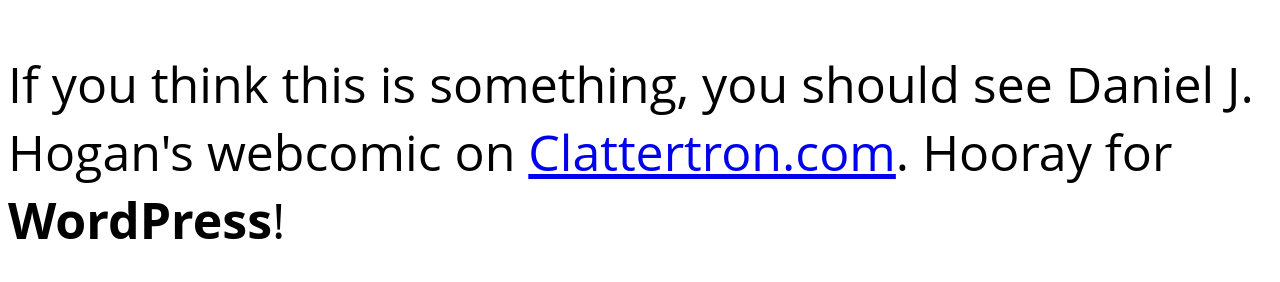
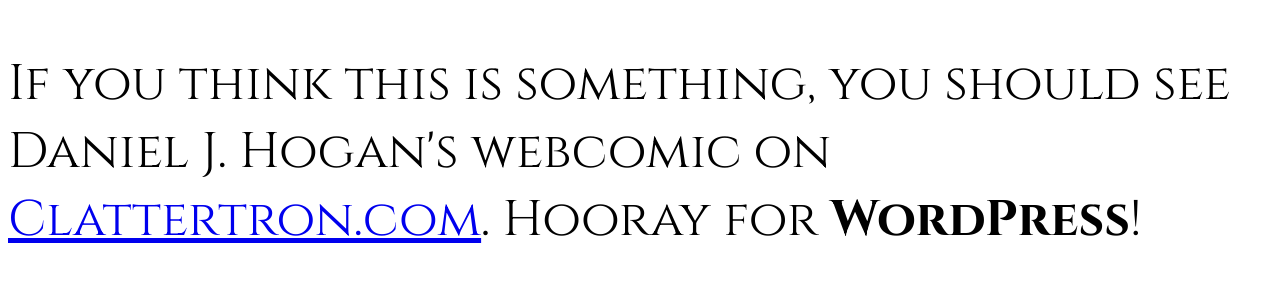
Before and after one commit to danieljhogan/codelab-css-font-families, a plain HTML site: page index.html in a window 1280 px wide. Drawn offline with Linux system fonts and the light colour scheme.

Commit message:
added a Google font using the link element.

```diff
--- a/index.html
+++ b/index.html
@@ -4,10 +4,11 @@
     <title>Daniel J. Hogan's webpage!</title>
     <style>
     body {
-  font-family: "Open Sans", "Helvetica Neue", Helvetica, Verdana, Arial, sans-serif;
+  font-family: 'Cinzel', serif;
   font-size: 50px;
 }
   </style>
+  <link href='https://fonts.googleapis.com/css?family=Cinzel:700,400' rel='stylesheet' type='text/css'>
   </head>
   <body>
     <p>If you think this is something, you should see Daniel J. Hogan's webcomic on <a href="http://clattertron.com">Clattertron.com</a>. Hooray for <strong>WordPress</strong>!</p>
```
